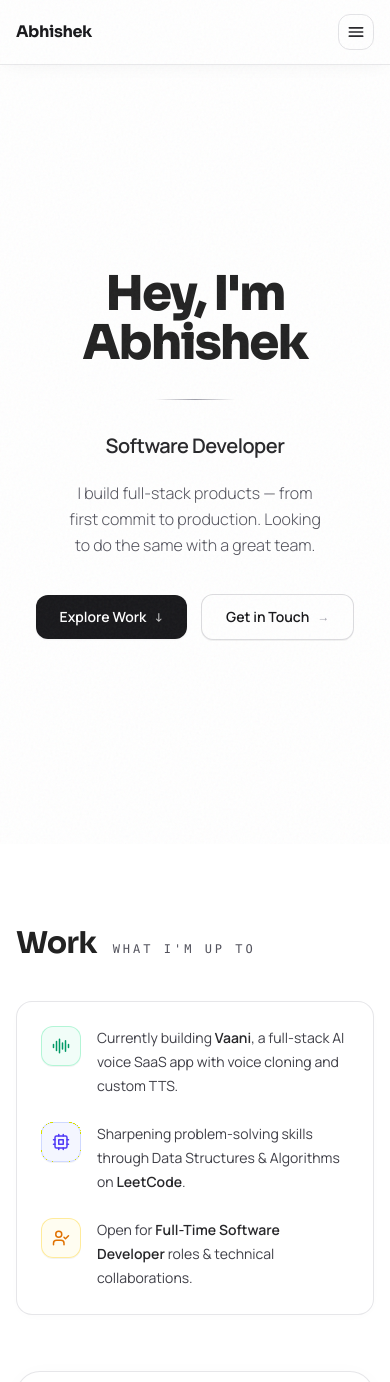
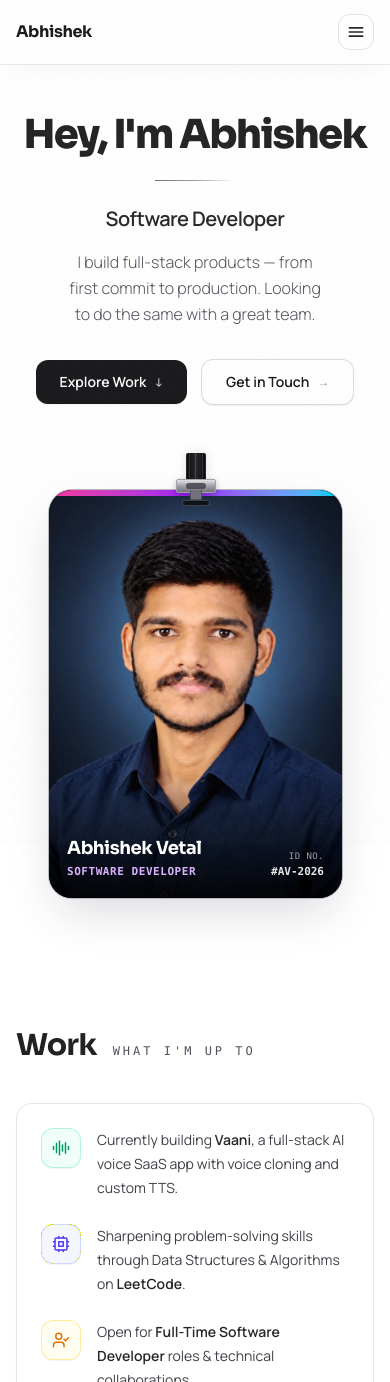
Before and after one commit to abhishek-vetal/portfolio, a Next.js app: page / in a window 390 px wide. Shown: the top 1382 px of the page. Built offline with nearby package versions, Linux system fonts and the light colour scheme.

Commit message:
Add 3D developer ID badge with smooth GPU-accelerated entrance momentum sway and responsive hero layout

```diff
--- a/src/app/globals.css
+++ b/src/app/globals.css
@@ -114,3 +114,67 @@ h1, h2, h3, h4, h5, h6 {
 .hero-animate-5 {
   animation: heroFadeUp 0.9s cubic-bezier(0.16, 1, 0.3, 1) 0.75s both;
 }
+
+/* Lanyard Physical Entrance Sway — Original High-Energy Start Momentum */
+@keyframes lanyardSway {
+  0% {
+    transform: rotate(0deg);
+    animation-timing-function: cubic-bezier(0.12, 0.4, 0.25, 1);
+  }
+  18% {
+    transform: rotate(-42deg);
+    animation-timing-function: cubic-bezier(0.45, 0.05, 0.55, 0.95);
+  }
+  55% {
+    transform: rotate(20deg);
+    animation-timing-function: cubic-bezier(0.45, 0.05, 0.55, 0.95);
+  }
+  82% {
+    transform: rotate(-7.5deg);
+    animation-timing-function: cubic-bezier(0.35, 0.08, 0.45, 0.98);
+  }
+  92% {
+    transform: rotate(2deg);
+    animation-timing-function: cubic-bezier(0.25, 0.1, 0.25, 1);
+  }
+  100% {
+    transform: rotate(0deg);
+  }
+}
+
+/* Secondary Card Flex at the Clip */
+@keyframes cardClipFlex {
+  0% {
+    transform: rotate(0deg);
+    animation-timing-function: cubic-bezier(0.12, 0.4, 0.25, 1);
+  }
+  20% {
+    transform: rotate(4deg);
+    animation-timing-function: cubic-bezier(0.45, 0.05, 0.55, 0.95);
+  }
+  57% {
+    transform: rotate(-3deg);
+    animation-timing-function: cubic-bezier(0.45, 0.05, 0.55, 0.95);
+  }
+  84% {
+    transform: rotate(1.5deg);
+    animation-timing-function: cubic-bezier(0.35, 0.08, 0.45, 0.98);
+  }
+  100% {
+    transform: rotate(0deg);
+  }
+}
+
+.animate-lanyard-swing {
+  animation: lanyardSway 2.4s both;
+  will-change: transform;
+  transform: translateZ(0);
+  transform-origin: 50% 0px;
+}
+
+.animate-card-flex {
+  animation: cardClipFlex 2.4s both;
+  will-change: transform;
+  transform: translateZ(0);
+  transform-origin: 50% 0px;
+}
--- a/src/app/page.tsx
+++ b/src/app/page.tsx
@@ -4,6 +4,7 @@ import WorkSection from "@/components/work-section";
 import TechGrid from "@/components/tech-grid";
 import EducationSection from "@/components/education-section";
 import ContactSection from "@/components/contact-section";
+import DevIdCard from "@/components/dev-id-card";
 import { Footer } from "@/components/footer";
 
 const FEATURED_PROJECTS = [
@@ -127,33 +128,34 @@ export default function Home() {
       {/* Hero */}
       <section
         id="home"
-        className="relative mx-auto flex min-h-[calc(100vh-4rem)] w-full max-w-7xl flex-col items-center justify-center px-4 py-20 text-center sm:px-6"
+        className="relative mx-auto flex min-h-[calc(100vh-4rem)] w-full max-w-7xl flex-col justify-center px-4 py-12 sm:px-6 sm:py-16 lg:py-20"
       >
-        <div className="relative flex flex-col items-center">
-
-          {/* Fluid display headline — Sora font staggered entrance animation 1 */}
-          <h1 className="hero-animate-1 font-sora text-[clamp(3rem,8.5vw,8rem)] font-extrabold leading-[1.02] tracking-[-0.04em] text-[#222222] text-balance">
+        <div className="grid grid-cols-1 items-center gap-12 lg:grid-cols-12 lg:gap-8 xl:gap-12">
+          {/* Left Column: Headline, Bio & CTAs */}
+          <div className="flex flex-col items-center text-center lg:items-start lg:text-left lg:col-span-7">
+            {/* Fluid display headline — strictly one line on desktop */}
+            <h1 className="hero-animate-1 font-sora text-[clamp(2.5rem,7vw,3.5rem)] sm:text-5xl lg:text-[clamp(2.85rem,4.2vw,4.5rem)] xl:text-[clamp(3.25rem,4.6vw,4.85rem)] font-extrabold leading-[1.08] tracking-[-0.04em] text-[#222222] lg:whitespace-nowrap">
               Hey,{"\u00A0"}I&apos;m{" "}Abhishek
             </h1>
 
-          {/* Animated decorative accent line — animation 2 */}
+            {/* Animated decorative accent line */}
             <div
               aria-hidden
-            className="hero-animate-2 mt-8 h-px w-20 origin-center bg-gradient-to-r from-transparent via-zinc-400 to-transparent sm:mt-10"
+              className="hero-animate-2 mt-6 h-px w-20 origin-center lg:origin-left bg-gradient-to-r from-zinc-500 via-zinc-400 to-transparent sm:mt-7"
             />
 
-          {/* Role title — animation 3 */}
-          <p className="hero-animate-3 mt-8 text-xl font-semibold tracking-tight text-zinc-800 sm:mt-10 sm:text-2xl">
+            {/* Role title */}
+            <p className="hero-animate-3 mt-6 text-xl font-semibold tracking-tight text-zinc-800 sm:mt-7 sm:text-2xl">
               Software Developer
             </p>
 
-          {/* Tagline bio — animation 4 */}
-          <p className="hero-animate-4 mt-5 max-w-2xl text-balance text-base font-light leading-relaxed text-zinc-600 sm:text-lg">
+            {/* Tagline bio */}
+            <p className="hero-animate-4 mt-4 max-w-xl text-balance text-base font-light leading-relaxed text-zinc-600 sm:text-lg">
               I build full-stack products — from first commit to production. Looking to do the same with a great team.
             </p>
 
-          {/* CTA Buttons — animation 5 */}
-          <div className="hero-animate-5 mt-9 flex flex-wrap items-center justify-center gap-3.5">
+            {/* CTA Buttons */}
+            <div className="hero-animate-5 mt-8 flex flex-wrap items-center justify-center gap-3.5 lg:justify-start">
               <a
                 href="/work"
                 onClick={(e) => {
@@ -181,6 +183,12 @@ export default function Home() {
               </a>
             </div>
           </div>
+
+          {/* Right Column: Interactive 3D Dev ID Badge */}
+          <div className="flex justify-center lg:col-span-5">
+            <DevIdCard />
+          </div>
+        </div>
       </section>
 
       {/* Work Section */}
--- /dev/null
+++ b/src/components/dev-id-card.tsx
@@ -0,0 +1,100 @@
+"use client";
+
+import React from "react";
+import Image from "next/image";
+
+export default function DevIdCard() {
+  return (
+    <div className="relative flex flex-col items-center max-w-full">
+      {/*
+        The entire pendulum rig (rope + clip + ID card).
+        Pivots from the top anchor point on page reload.
+        Driven by hardware-accelerated CSS compositor animation for 100% smooth reload.
+      */}
+      <div className="animate-lanyard-swing relative flex flex-col items-center select-none">
+        {/* Lanyard Rope: compact on mobile, extends to top of screen on desktop */}
+        <div className="relative w-5 sm:w-6 h-7 sm:h-8 lg:h-9 flex items-center justify-center">
+          {/* Desktop-only extension running all the way to the top of the screen */}
+          <div className="hidden lg:flex absolute bottom-0 w-full lg:h-[200vh] bg-gradient-to-r from-zinc-950 via-zinc-800 to-zinc-950 shadow-[0_0_12px_rgba(0,0,0,0.12)] items-center justify-center border-x border-zinc-800/80 pointer-events-none">
+            <div className="w-full h-full flex justify-between px-0.5 sm:px-1">
+              <div className="w-px h-full bg-zinc-700/60" />
+              <div className="w-[1.5px] h-full bg-purple-500/40" />
+              <div className="w-px h-full bg-zinc-700/60" />
+            </div>
+          </div>
+
+          {/* Mobile-only visible compact rope segment */}
+          <div className="lg:hidden w-full h-full rounded-t-xs bg-gradient-to-r from-zinc-950 via-zinc-800 to-zinc-950 shadow-[0_0_12px_rgba(0,0,0,0.12)] flex items-center justify-center border-x border-zinc-800/80">
+            <div className="w-full h-full flex justify-between px-0.5 sm:px-1">
+              <div className="w-px h-full bg-zinc-700/60" />
+              <div className="w-[1.5px] h-full bg-purple-500/40" />
+              <div className="w-px h-full bg-zinc-700/60" />
+            </div>
+          </div>
+        </div>
+
+        {/* Brushed Metal Clip */}
+        <div className="relative -mt-0.5 h-3.5 sm:h-4 w-10 sm:w-11 lg:w-12 rounded-xs bg-gradient-to-b from-zinc-200 via-zinc-400 to-zinc-500 border border-zinc-400 shadow-[0_2px_6px_rgba(0,0,0,0.25)] flex items-center justify-center z-20">
+          <div className="h-1.5 w-5 sm:w-6 rounded-full bg-zinc-700/80 shadow-inner" />
+          <div className="absolute -bottom-2 w-3 sm:w-3.5 h-2.5 bg-zinc-500 rounded-b-xs border-x border-b border-zinc-600 shadow-xs" />
+        </div>
+
+        {/* ID Card with responsive proportions for mobile, tablet & desktop */}
+        <div
+          className="animate-card-flex group relative -mt-1 w-[275px] min-[380px]:w-[295px] sm:w-[315px] lg:w-[330px] xl:w-[340px] h-[385px] min-[380px]:h-[410px] sm:h-[435px] lg:h-[455px] xl:h-[470px] cursor-default rounded-3xl"
+          style={{
+            transformOrigin: "50% 0px", // Card flexes at clip
+          }}
+        >
+          {/* Card Body */}
+          <div className="relative w-full h-full rounded-3xl overflow-hidden bg-zinc-950 border border-zinc-200/80 shadow-[0_20px_50px_-12px_rgba(15,23,42,0.18)] select-none">
+            {/* Holographic Foil Top Strip */}
+            <div className="absolute top-0 left-0 right-0 z-20 h-1.5 bg-gradient-to-r from-pink-500 via-purple-600 to-cyan-400" />
+
+            {/* Badge Clip Slot Hole */}
+            <div className="absolute top-2.5 left-1/2 -translate-x-1/2 z-30 h-1.5 w-7 rounded-full bg-zinc-950/80 border border-white/20 shadow-inner" />
+
+            {/* User Photo */}
+            <div className="relative w-full h-full">
+              <Image
+                src="/profile.jpg"
+                alt="Abhishek Vetal — Software Developer"
+                fill
+                priority
+                sizes="(max-width: 640px) 295px, (max-width: 1024px) 315px, 340px"
+                className="object-cover object-center"
+              />
+            </div>
+
+            {/* Subtle Specular Sheen */}
+            <div
+              className="pointer-events-none absolute inset-0 z-10 opacity-30"
+              style={{
+                background: "radial-gradient(circle 320px at 50% 40%, rgba(255,255,255,0.4), transparent 70%)",
+                mixBlendMode: "overlay",
+              }}
+            />
+
+            {/* Bottom Glassmorphic Identity Strip */}
+            <div className="absolute inset-x-0 bottom-0 z-20 bg-gradient-to-t from-black/90 via-black/50 to-transparent pt-16 pb-4.5 px-4.5 sm:px-5 flex items-end justify-between">
+              <div className="flex flex-col">
+                <h3 className="font-sora text-lg sm:text-xl font-bold tracking-tight text-white drop-shadow-md">
+                  Abhishek Vetal
+                </h3>
+                <p className="font-mono text-[11px] sm:text-xs font-semibold uppercase tracking-wider text-purple-300 drop-shadow-sm mt-0.5">
+                  Software Developer
+                </p>
+              </div>
+
+              {/* Subtle Minimal Pass ID */}
+              <div className="flex flex-col items-end">
+                <span className="font-mono text-[9px] uppercase tracking-wider text-zinc-400">ID NO.</span>
+                <span className="font-mono text-[11px] sm:text-xs font-bold text-white/90">#AV-2026</span>
+              </div>
+            </div>
+          </div>
+        </div>
+      </div>
+    </div>
+  );
+}
```
Also changed, not shown: public/profile.jpg (added). Lines whose indentation alone changed are shown as unchanged.
